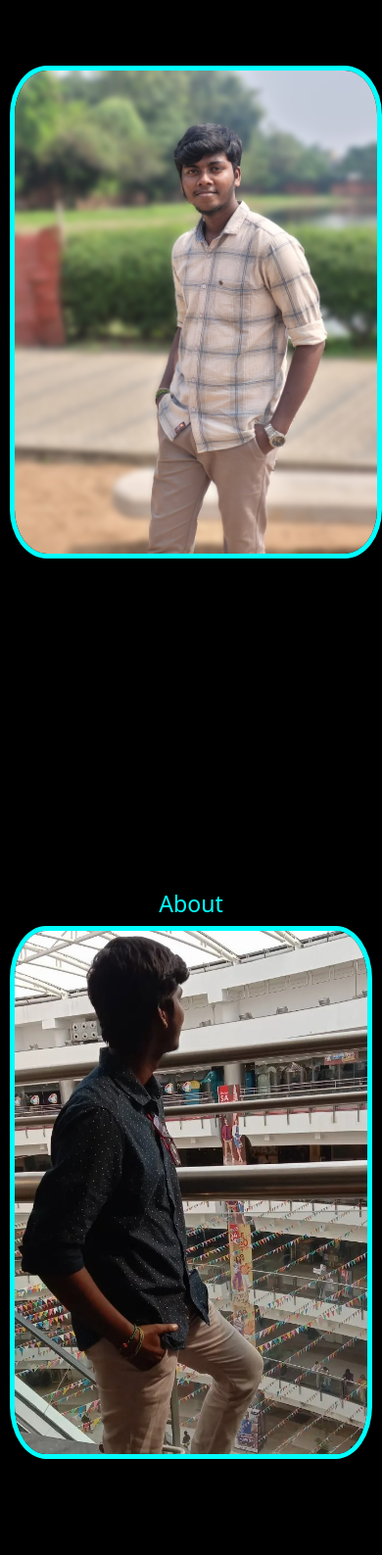
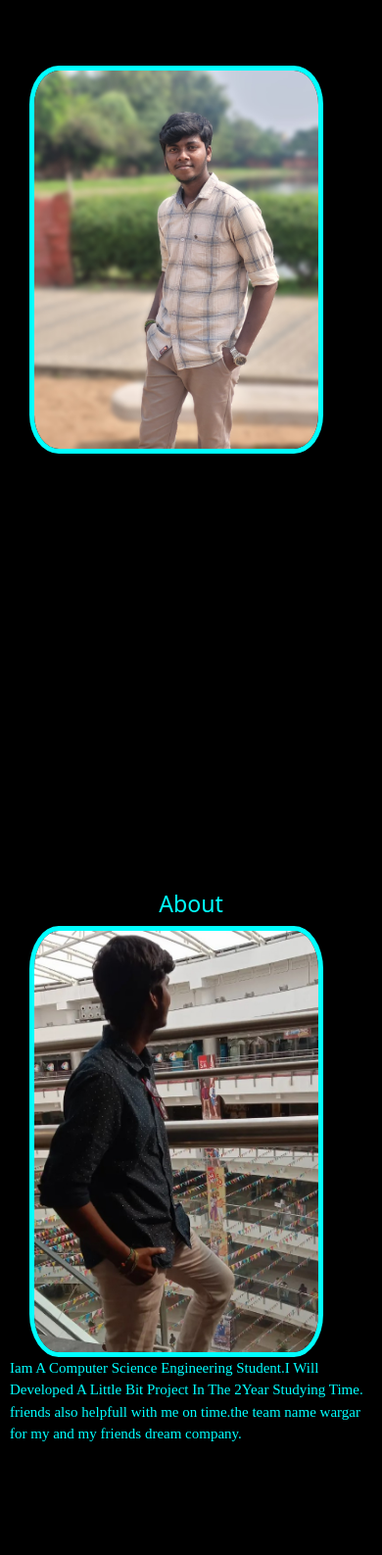
Before and after one commit to venkateshelumalai040405/new--portfolios, a plain HTML site: page index.html in a window 390 px wide. Shown: the part 357-1944 px from the top of the page at 98% size. Drawn offline with nearby package versions, Linux system fonts and the light colour scheme.

Commit message:
Update style.css

```diff
--- a/style.css
+++ b/style.css
@@ -313,11 +313,11 @@ h3 {
 
     .img .myimg {
         height: 100%;
-        width: 100%;
+        width: 300px;
         border-radius: 10%;
         border: 5px solid cyan;
         left: 50px;
-        /*margin-left: 20px;*/
+        margin-left: 20px;
         margin-top: 70px;
     }
 
@@ -339,10 +339,9 @@ h3 {
 
     .myimg2 {
         height: 100%;
-        width: 100%;
+        width: 300px;
         margin: 0px;
-        /*margin-left: 20px;*/
-        margin-bottom: 101px;
+        margin-left: 20px;
     }
 
 
```
